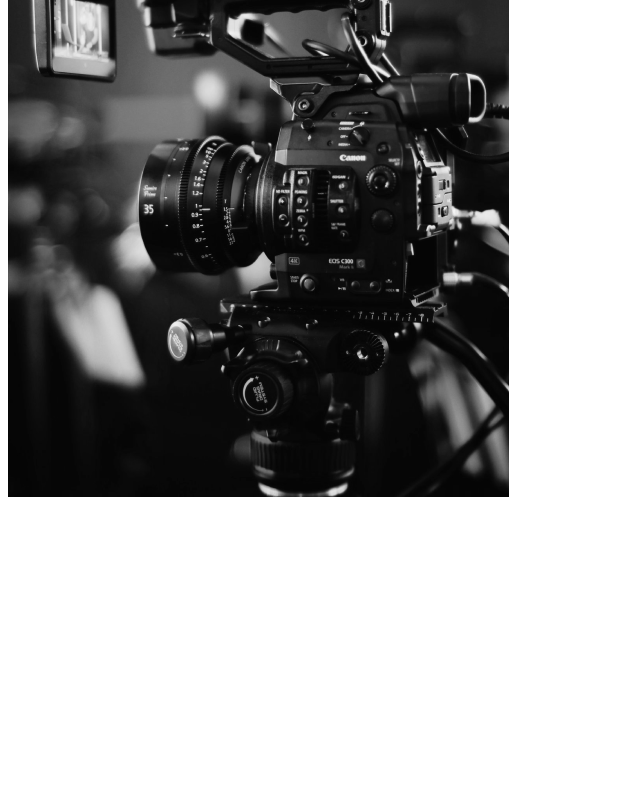
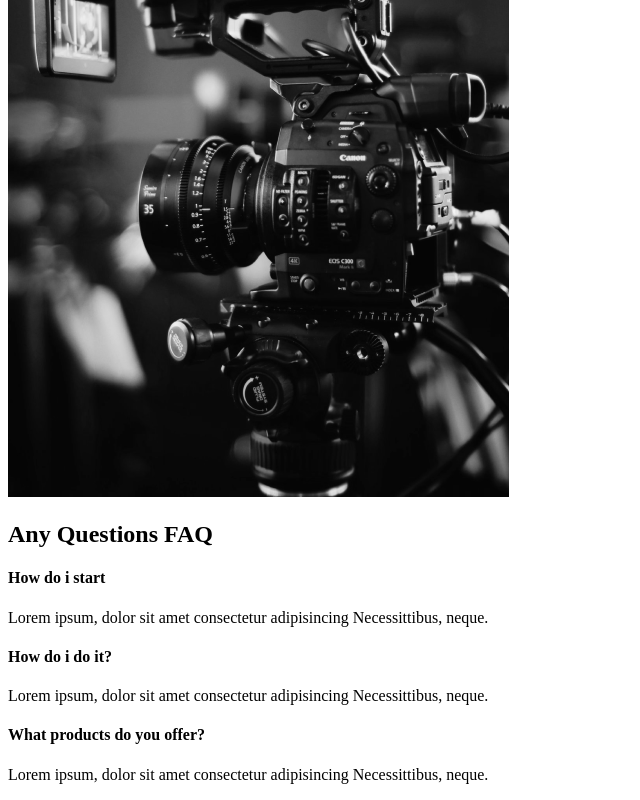
Before and after one commit to KevinWilburn/the-creative-react-course-capture, a React (Create React App) app: page / in a window 1280 px wide. Shown: the part 1903-2703 px from the top of the page, without its empty margins (0-640 px from the left). Before the commit the page ends 2412 px from the top, so only its background shows below. Built offline with nearby package versions, Linux system fonts and the light colour scheme.

Commit message:
4.FAQSection

```diff
--- /dev/null
+++ b/src/components/FAQSection.jsx
@@ -0,0 +1,38 @@
+import React from 'react'
+
+export default function FAQSection() {
+    return (
+        <div className="faq">
+            <h2>
+                Any Questions <span>FAQ</span>
+            </h2>
+            <div className='queston'>
+                <h4>How do i start</h4>
+                <div className='answer'>
+                    <p>
+                        Lorem ipsum, dolor sit amet consectetur adipisincing
+                        Necessittibus, neque.
+                    </p>
+                </div>
+            </div>
+            <div className='queston'>
+                <h4>How do i do it?</h4>
+                <div className='answer'>
+                    <p>
+                        Lorem ipsum, dolor sit amet consectetur adipisincing
+                        Necessittibus, neque.
+                    </p>
+                </div>
+            </div>
+            <div className='queston'>
+                <h4>What products do you offer?</h4>
+                <div className='answer'>
+                    <p>
+                        Lorem ipsum, dolor sit amet consectetur adipisincing
+                        Necessittibus, neque.
+                    </p>
+                </div>
+            </div>
+        </div>
+    )
+}
--- a/src/components/ServicesSection.jsx
+++ b/src/components/ServicesSection.jsx
@@ -49,4 +49,4 @@
     )
 }
 
-export default ServicesSection
+export default ServicesSection;
--- a/src/pages/AboutUs.jsx
+++ b/src/pages/AboutUs.jsx
@@ -2,14 +2,14 @@
 //import Page Components
 import AboutSection from '../components/AboutSection'
 import ServicesSection from '../components/ServicesSection'
-
+import FAQSection from '../components/FAQSection'
 
 const AboutUs = () =>{
     return(
         <>
         <AboutSection />;
         <ServicesSection/>
-
+        <FAQSection/>
     </>)
 }
 export default AboutUs;
```
